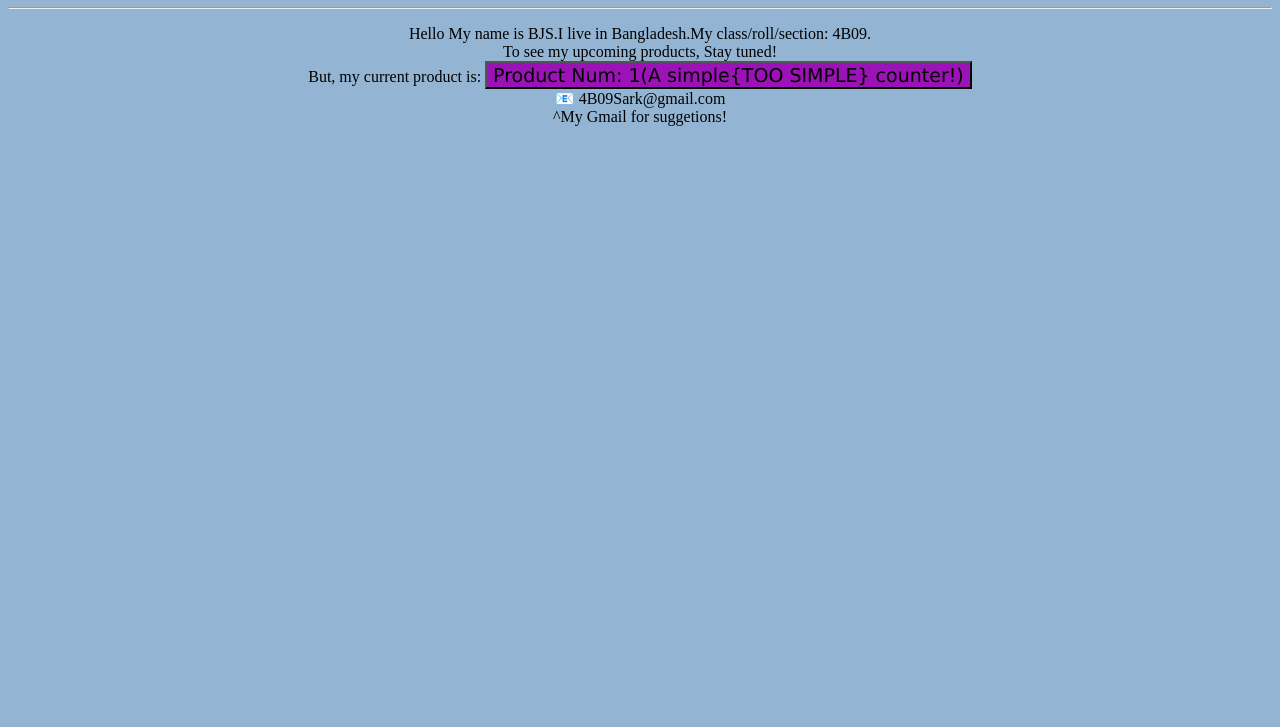
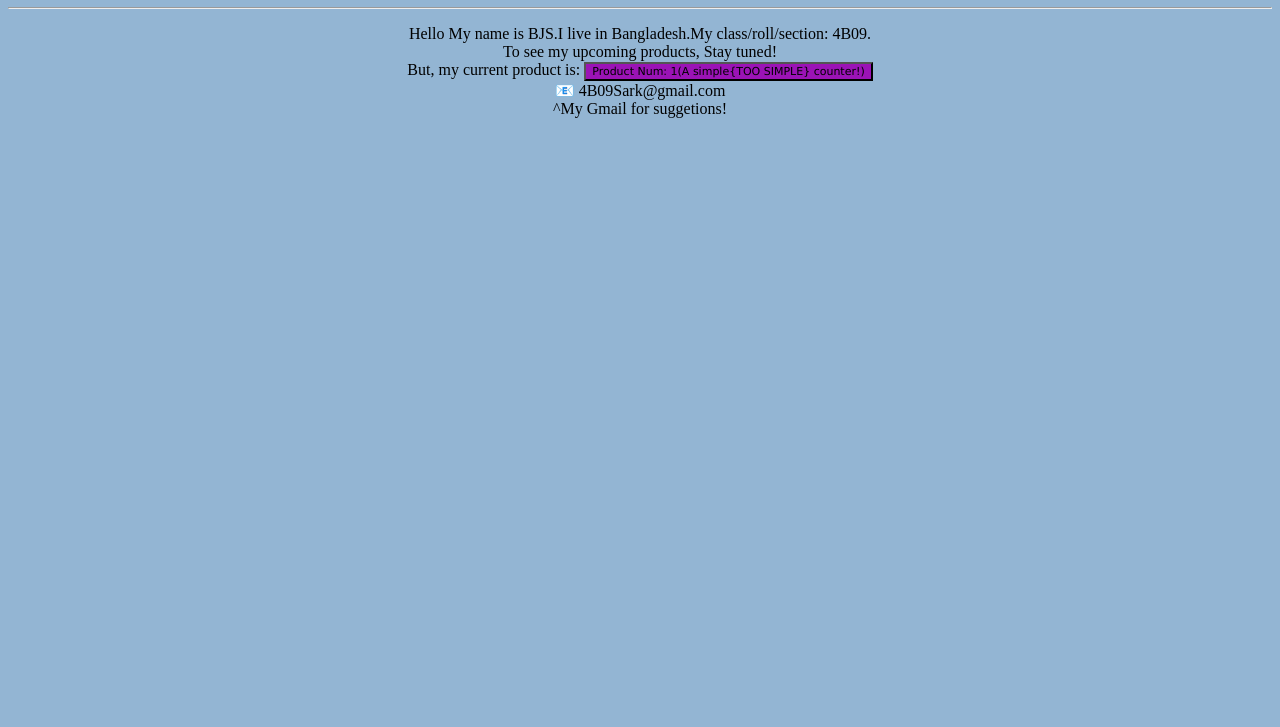
Before and after one commit to magnuschotoborno-sketch/RealBcx, a plain HTML site: page index.html in a window 1280 px wide. Shown: the part 73-800 px from the top of the page. Drawn offline with Linux system fonts and the light colour scheme.

Commit message:
Update index.css

```diff
--- a/index.css
+++ b/index.css
@@ -4,11 +4,13 @@ body{
     background-color: rgb(147, 181, 211);
 }
 button{
-    font-size: 19px;
+    font-size: 11px;
     background-color: rgb(155, 19, 182);
     cursor: pointer;
     font-family: Verdana;
+    size: 16px;
 }
 button:hover{
     background-color: rgb(238, 11, 158);
+
 }
```
